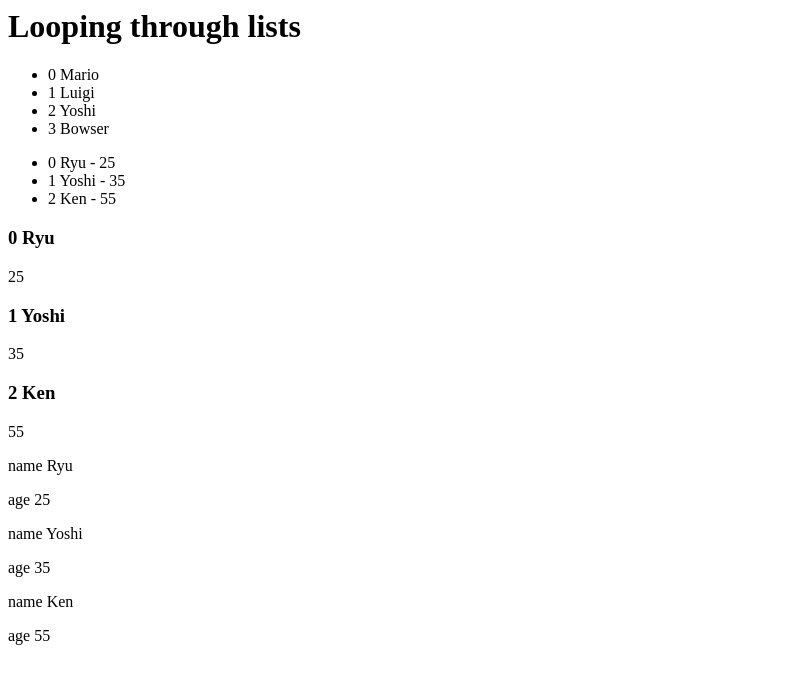
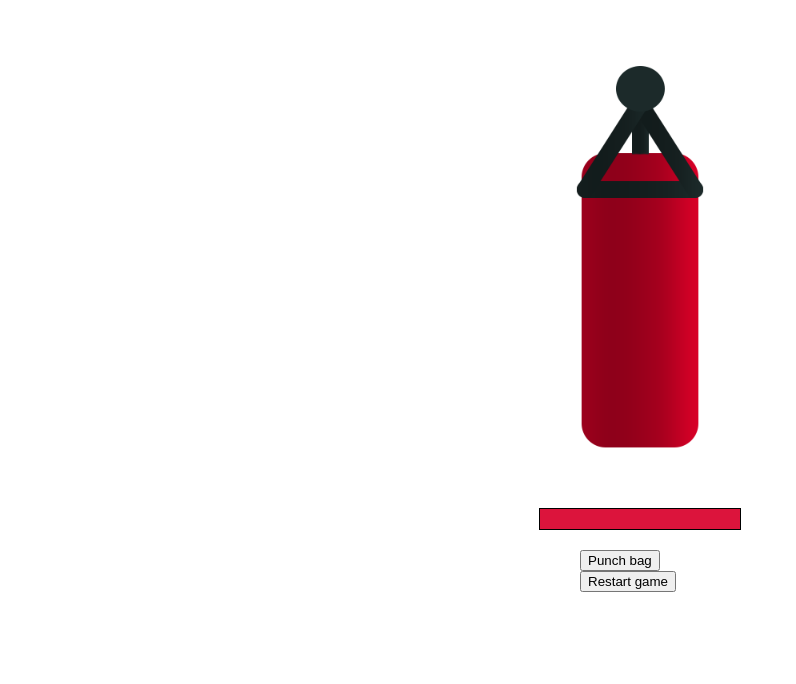
Before and after one commit to shengo333/vuejs2, a plain HTML site: page index.html in a window 1280 px wide. Shown: the whole page, without its empty margins (0-796 px from the left). Drawn offline with nearby package versions, Linux system fonts and the light colour scheme.

Commit message:
punch game

```diff
--- a/app.js
+++ b/app.js
@@ -1,17 +1,21 @@
 new Vue ({
     el: '#vue-app',
     data: {
-        name: 'jack',
-        characters: ['Mario', 'Luigi', 'Yoshi', 'Bowser'],
-        ninjas: [
-            {name: 'Ryu', age: 25},
-            {name: 'Yoshi', age: 35},
-            {name: 'Ken', age: 55}
-        ]
-
+        health: 100,
+        ended: false,
     },
     methods: {
-
+        punch(){
+            this.health -= 10;
+            console.log('you punched me')
+            if(this.health <= 0){
+                this.ended = true
+            }
+        },
+        restart(){
+            this.health = 100;
+            this.ended = false;
+        }
     },
     computed: {
         compClasses(){
--- a/index.html
+++ b/index.html
@@ -8,22 +8,22 @@
 </head>
     <body>
         <div id="vue-app">
-            <h1>Looping through lists</h1>
-            <ul>
-                <li v-for="(character, index) in characters"> {{index}} {{character}}</li>
-            </ul>
-            <ul >
-                <li v-for="(ninja, index) in ninjas">{{index}} {{ninja.name}} - {{ninja.age}} </li>
-            </ul>
-            <template v-for="(ninja, index) in ninjas">
-                <h3>{{index}} {{ninja.name}}</h3>
-                <p>{{ninja.age}}</p>
-            </template>
-            <template v-for="ninja in ninjas">
-                <div v-for="(val,key) in ninja">
-                   <p>  {{key}}  {{val}} </p>
-                </div>
-            </template>
+            <!-- bag image-->
+
+            <div id="bag" :class="{burst: ended}"></div>
+
+            <!-- bag health-->
+
+
+            <div id="bag-health">
+                <div :style="{width: health + '%'}"></div>
+            </div>
+            <!-- controls-->
+
+            <div id="controls">
+                <button @click="punch" v-show="!ended">Punch bag</button>
+                <button @click="restart">Restart game</button>
+            </div>
 
         <script src="app.js"></script>
     </body>
--- a/style.css
+++ b/style.css
@@ -1,23 +1,29 @@
-#canvas{
-    width: 600px;
-    padding: 200px 20px;
-    text-align: center;
-    border: 1px solid #333;
+#bag {
+    width: 200px;
+    height: 500px;
+    margin: 0 auto;
+    background: url(/img/bag.png) center no-repeat;
+    background-size: 80%;
 }
 
-span{
-    background: red;
-    display: inline-block;
-    padding: 10px;
-    color: #fff;
-    margin: 10px 0;
+#bag.burst{
+    background: url(/img/bag-burst.png) center no-repeat;
+    background-size: 80%;
 }
 
-.available span{
-    background: green;
+
+#bag-health{
+    width: 200px;
+    border: 1px solid #000;
+    margin: 0 auto 20px auto;
+}
+#bag-health div{
+
+    background: crimson;
+    height: 20px;
 }
 
-.nearby span::after{
-    content: "nearby";
-    margin-left: 10px;
+#controls{
+    width: 120px;
+    margin: 0 auto;
 }
```
Also changed, not shown: img/bag-burst.png (added), img/bag.png (added).
